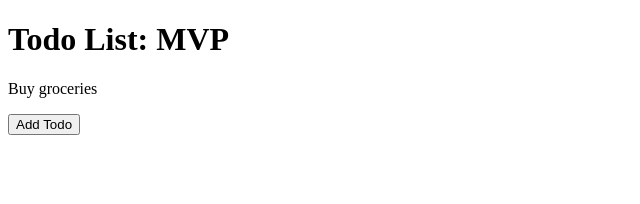
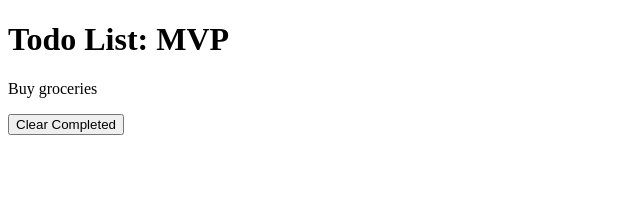
Before and after one commit to maribelcuales/React-Todo-Project, a React (Create React App) app: page / in a window 1280 px wide. Shown: the top 204 px of the page, without its empty margins (0-640 px from the left). Built offline with nearby package versions, Linux system fonts and the light colour scheme; the HTML template or start-up script is replaced by a standard one.

Commit message:
Renamed button in TodoList component.

```diff
--- a/src/components/TodoList.js
+++ b/src/components/TodoList.js
@@ -10,7 +10,7 @@ const TodoList = props => {
       {props.todoItems.map(item => (
         <Todo key={item.id} item={item} />
       ))}
-      <button>Add Todo</button>
+      <button>Clear Completed</button>
     </div>
   );
 };
```
